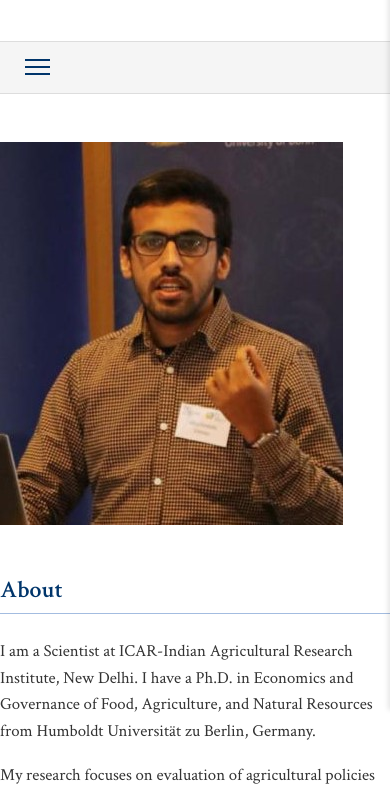
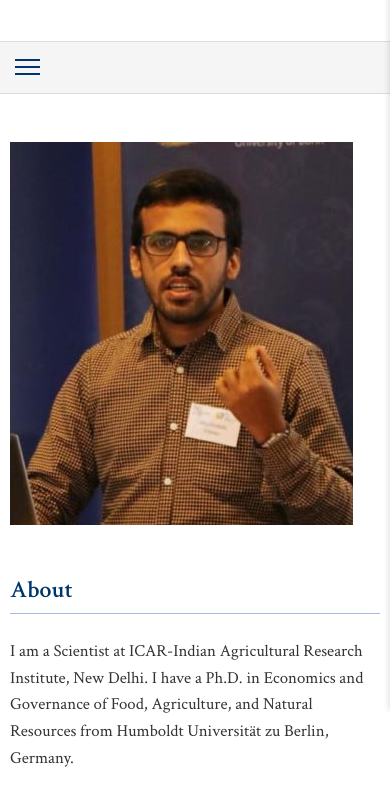
Before and after one commit to Adityaraoks/Adityaraoks.github.io, a plain HTML site: page index.html in a window 390 px wide. Shown: the part 134-920 px from the top of the page. Drawn offline with nearby package versions, Linux system fonts and the light colour scheme.

Commit message:
Update index file with latest changes

```diff
--- a/styles.css
+++ b/styles.css
@@ -414,3 +414,14 @@ footer {
         width: 70%;
     }
 }
+
+@media (max-width: 480px) {
+  .container {
+    padding-left: 10px;
+    padding-right: 10px;
+  }
+  body {
+    padding-left: 0;
+    padding-right: 0;
+  }
+}
```
